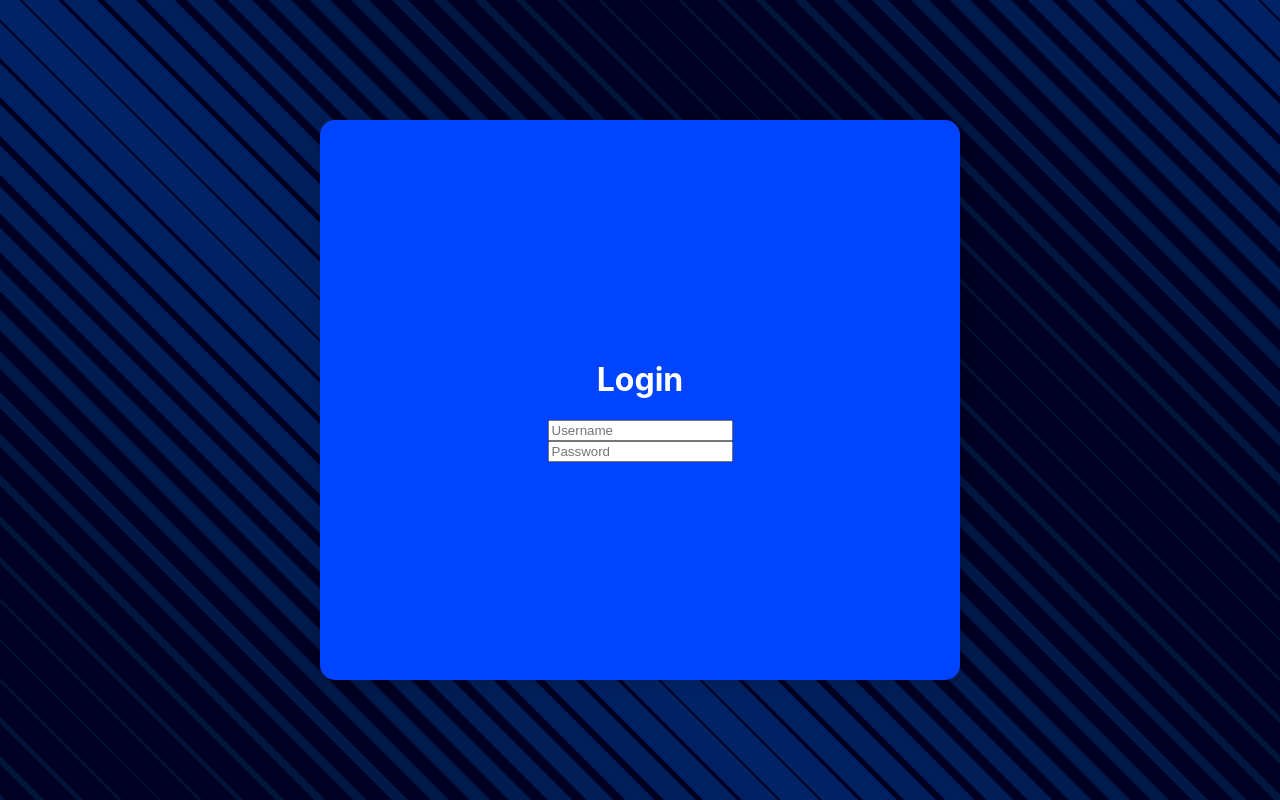
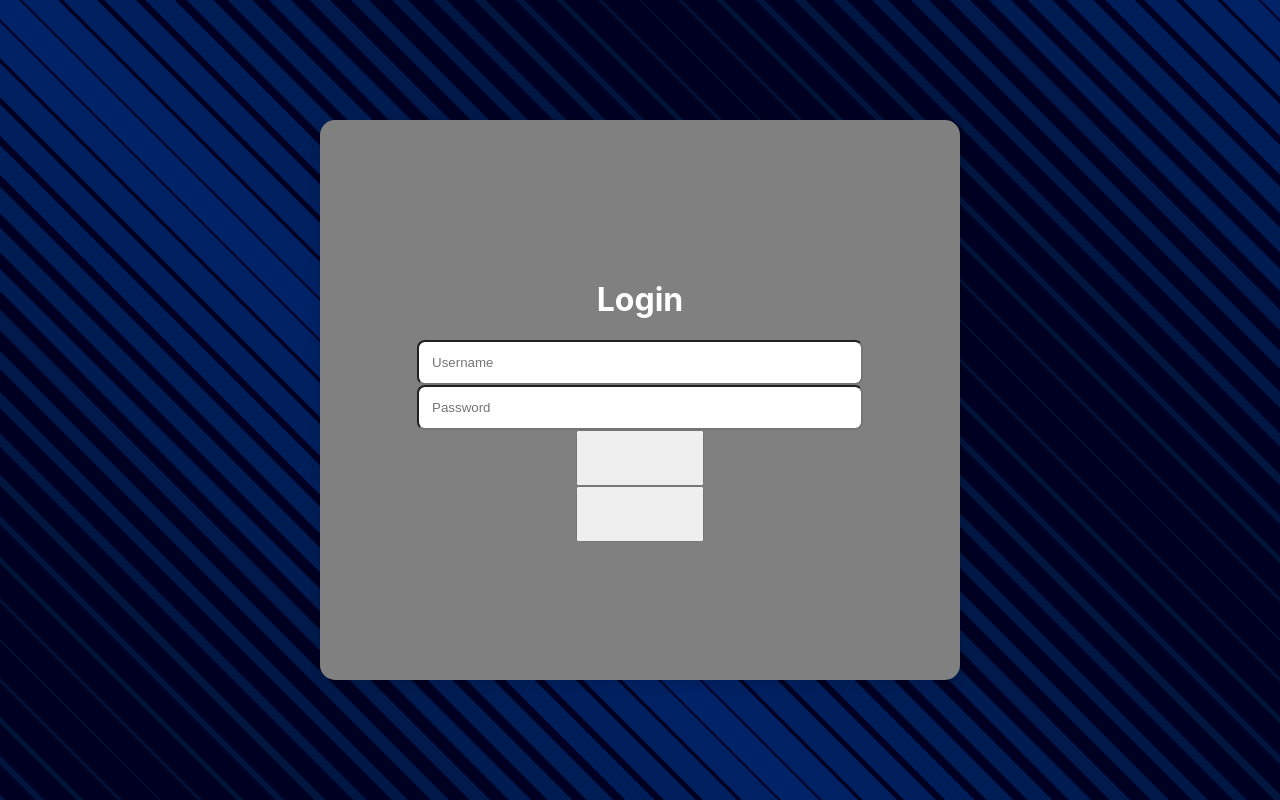
Before and after one commit to Damon-Martin/ChatApp, a React (Create React App) app in the folder client-side/: page / in a window 1280 px wide. Built offline with nearby package versions, Linux system fonts and the light colour scheme.

Commit message:
Progress Made

```diff
--- /dev/null
+++ b/client-side/src/components-small/login-btn/login-btn.jsx
@@ -0,0 +1,12 @@
+const styles = {
+    width: '20%',
+    height: '10%',
+}
+
+function LoginBtn() {
+    return (
+        <button style={styles}/>
+    )
+}
+
+export default LoginBtn;
--- a/client-side/src/components-small/text-input.jsx
+++ /dev/null
@@ -1,7 +0,0 @@
-function TextInput({ placeholder = null, type = 'text', required = false}) {
-    return (
-            <input type={type} placeholder={placeholder} required={required}/>
-    );
-}
-
-export default TextInput;
--- /dev/null
+++ b/client-side/src/components-small/text-input/text-input.jsx
@@ -0,0 +1,9 @@
+import styles from './text-input.module.css';
+
+function TextInput({ placeholder = null, type = 'text', required = false}) {
+    return (
+            <input type={type} className={styles.loginInputDefault} placeholder={placeholder} required={required}/>
+    );
+}
+
+export default TextInput;
--- /dev/null
+++ b/client-side/src/components-small/text-input/text-input.module.css
@@ -0,0 +1,13 @@
+.loginInputDefault {
+    padding: 2%;
+    width: 65%;
+    border-radius: 8px;
+}
+
+/*
+.loginInputDefault:hover {
+    border-style: solid;
+    border-width: 5px;
+    border-color: rgb(255, 0, 0);
+}
+*/
--- a/client-side/src/components/login-card.jsx
+++ b/client-side/src/components/login-card.jsx
@@ -2,7 +2,8 @@
 // color is a string
 // Note: calling content children is important anything else will not work
 import React, { useState, useEffect, useCallback } from 'react';
-import TextInput from '../components-small/text-input';
+import TextInput from '../components-small/text-input/text-input';
+import LoginBtn from '../components-small/login-btn/login-btn';
 
 function LoginCard({ width = '80%', height = '70%', color = 'grey' }) {
     const [cardWidth, setCardWidth] = useState(width);
@@ -48,6 +49,7 @@
             <h1>Login</h1>
             <TextInput placeholder={'Username'} required={true} />
             <TextInput placeholder={'Password'} type='password' required={true} />
+            <LoginBtn/><LoginBtn/>
         </form>
     );
 }
--- a/client-side/src/pages/login/login-page.jsx
+++ b/client-side/src/pages/login/login-page.jsx
@@ -6,7 +6,7 @@
     let height = '70%'
     return (
         <div className='login-page'>
-            <LoginCard width={width} height={height} color='#04f'/>
+            <LoginCard width={width} height={height}/>
         </div>
     );
   }
```
